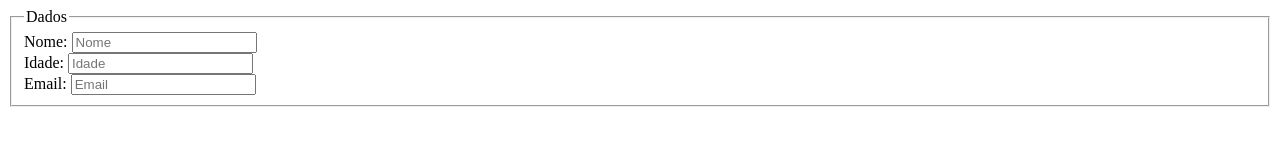
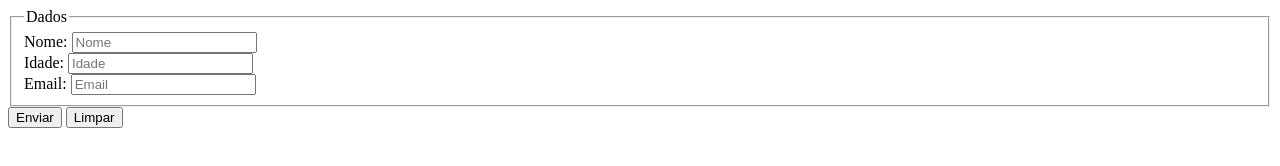
Before and after one commit to EngenhariadeProcessos/TesteEstagiario, a plain HTML site: page index.html in a window 1280 px wide. Drawn offline with Linux system fonts and the light colour scheme.

Commit message:
inserção dos buttons

```diff
--- a/index.html
+++ b/index.html
@@ -24,6 +24,8 @@
                 <input type="email" id="email" name="email" placeholder="Email" required>
             </div>
             </fieldset>
+            <button type="submit">Enviar</button>
+            <button type="reset">Limpar</button>
         </form>
     </main>
 </body>
```
